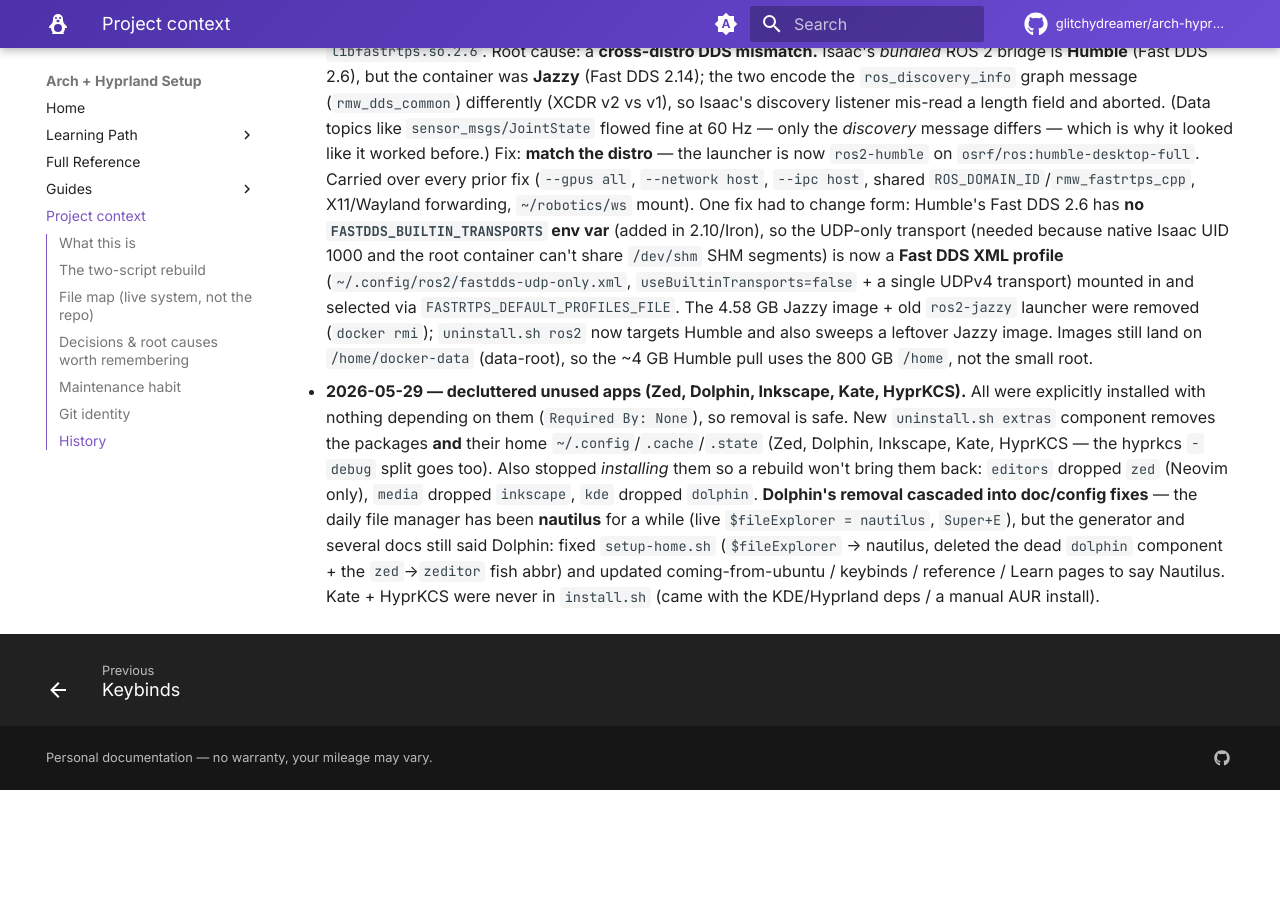
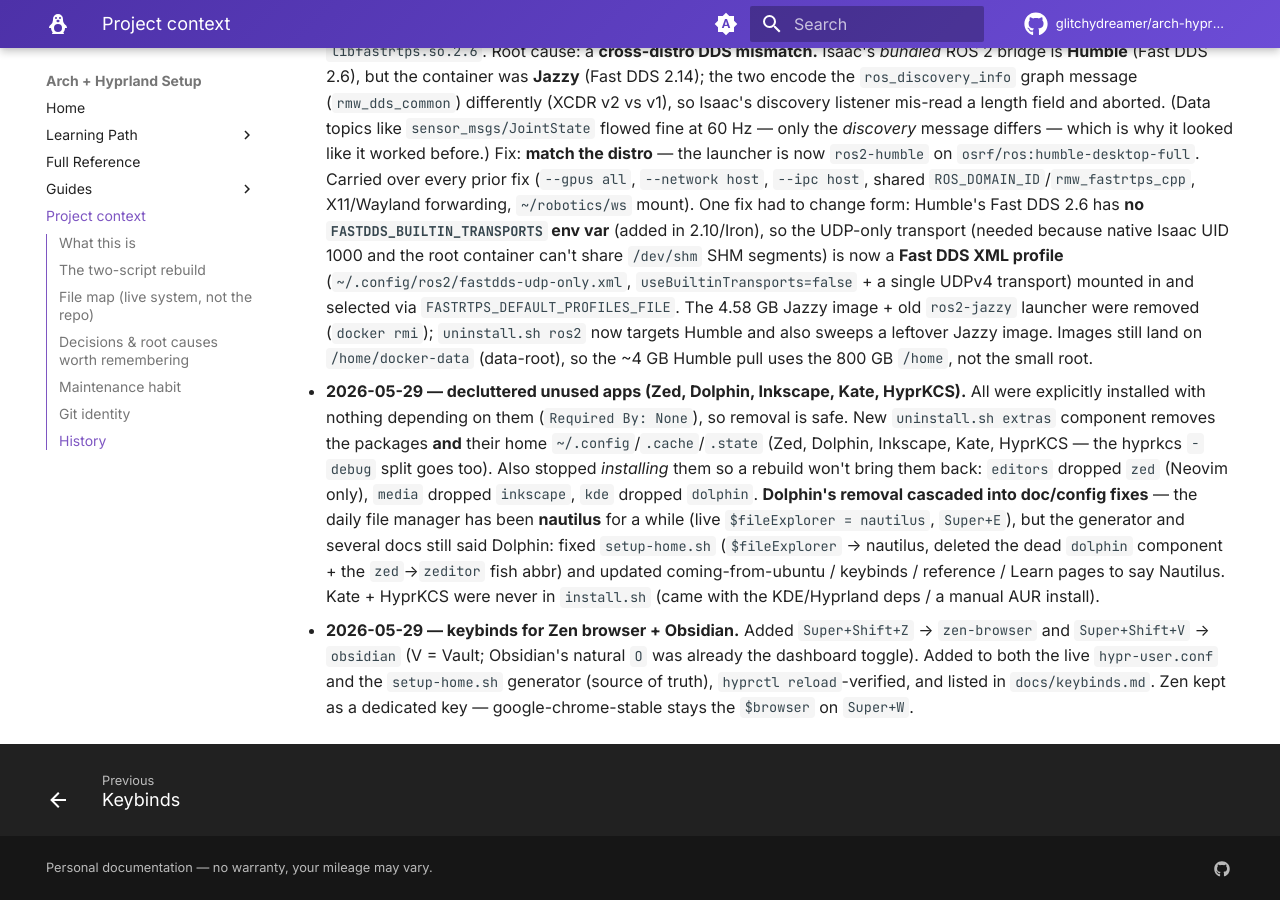
Before and after one commit to glitchydreamer/arch-hyprland-setup, an MkDocs documentation site: the page built from docs/project-context.md, in a window 1280 px wide and 900 px high, scrolled down 7102 px. Built offline with MkDocs 1.6.1 and Material for MkDocs 9.7.7, drawn with Linux system fonts in a browser that asks for light colours; comment, search, counter and statistics services are not loaded; before the commit the page ends 7892 px from its top, so only the background shows below that.

Commit message:
feat(keybinds): add Super+Shift+Z (Zen browser) and Super+Shift+V (Obsidian)
Both newly installed. Zen gets a dedicated key (Chrome stays $browser on
Super+W); Obsidian on V (Vault) since its natural O is the dashboard toggle.
Added to the setup-home.sh generator and documented in keybinds.md (the live
hypr-user.conf was updated and hyprctl reload-verified separately).

Co-Authored-By: Claude Opus 4.7 <noreply@anthropic.com>

```diff
--- a/docs/project-context.md
+++ b/docs/project-context.md
@@ -360,3 +360,9 @@ build_type=workflow`). The deploy now succeeds on every push. (Earlier note that
   the `zed`→`zeditor` fish abbr) and updated coming-from-ubuntu / keybinds / reference /
   Learn pages to say Nautilus. Kate + HyprKCS were never in `install.sh` (came with the
   KDE/Hyprland deps / a manual AUR install).
+- **2026-05-29 — keybinds for Zen browser + Obsidian.** Added `Super+Shift+Z` →
+  `zen-browser` and `Super+Shift+V` → `obsidian` (V = Vault; Obsidian's natural `O`
+  was already the dashboard toggle). Added to both the live `hypr-user.conf` and the
+  `setup-home.sh` generator (source of truth), `hyprctl reload`-verified, and listed
+  in `docs/keybinds.md`. Zen kept as a dedicated key — google-chrome-stable stays the
+  `$browser` on `Super+W`.
```
Also changed, not shown: docs/keybinds.md (+4 -1 lines), 1 other file.
